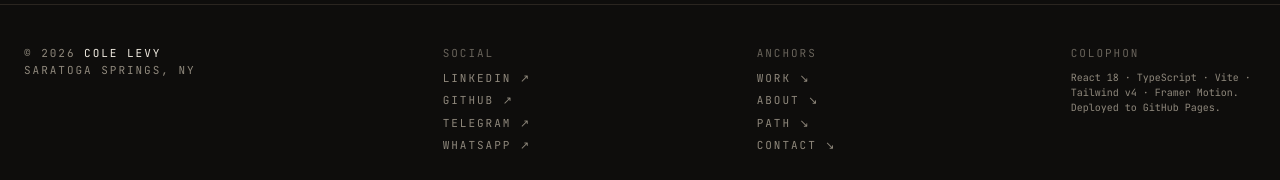
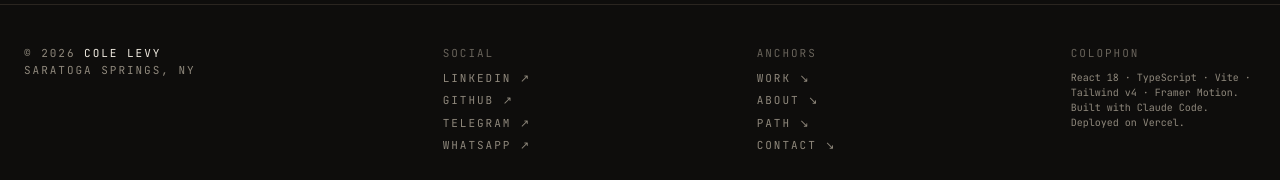
Before and after one commit to colelevy08/Portfolio2026, a React (Vite) app: page / in a window 1280 px wide. Shown: the part 10653-10833 px from the top of the page. Built offline with nearby package versions, Linux system fonts and the light colour scheme.

Commit message:
docs: switch primary URL to colelevy.vercel.app + credit Claude Code
The bare portfolio2026.vercel.app is taken globally. colelevy.vercel.app
is on-brand and assigned to this project. Also adds a Claude Code credit
in the README and in the site footer's colophon.

```diff
--- a/src/data/content.ts
+++ b/src/data/content.ts
@@ -286,6 +286,6 @@ export const path: PathEvent[] = [
 
 export const stack = {
   build:
-    "React 18 · TypeScript · Vite · Tailwind v4 · Framer Motion. Deployed to GitHub Pages.",
+    "React 18 · TypeScript · Vite · Tailwind v4 · Framer Motion. Built with Claude Code. Deployed on Vercel.",
   source: "github.com/colelevy08/Portfolio2026",
 }
```
Also changed, not shown: 1 other file (tests, documents, lock files or other folders).
